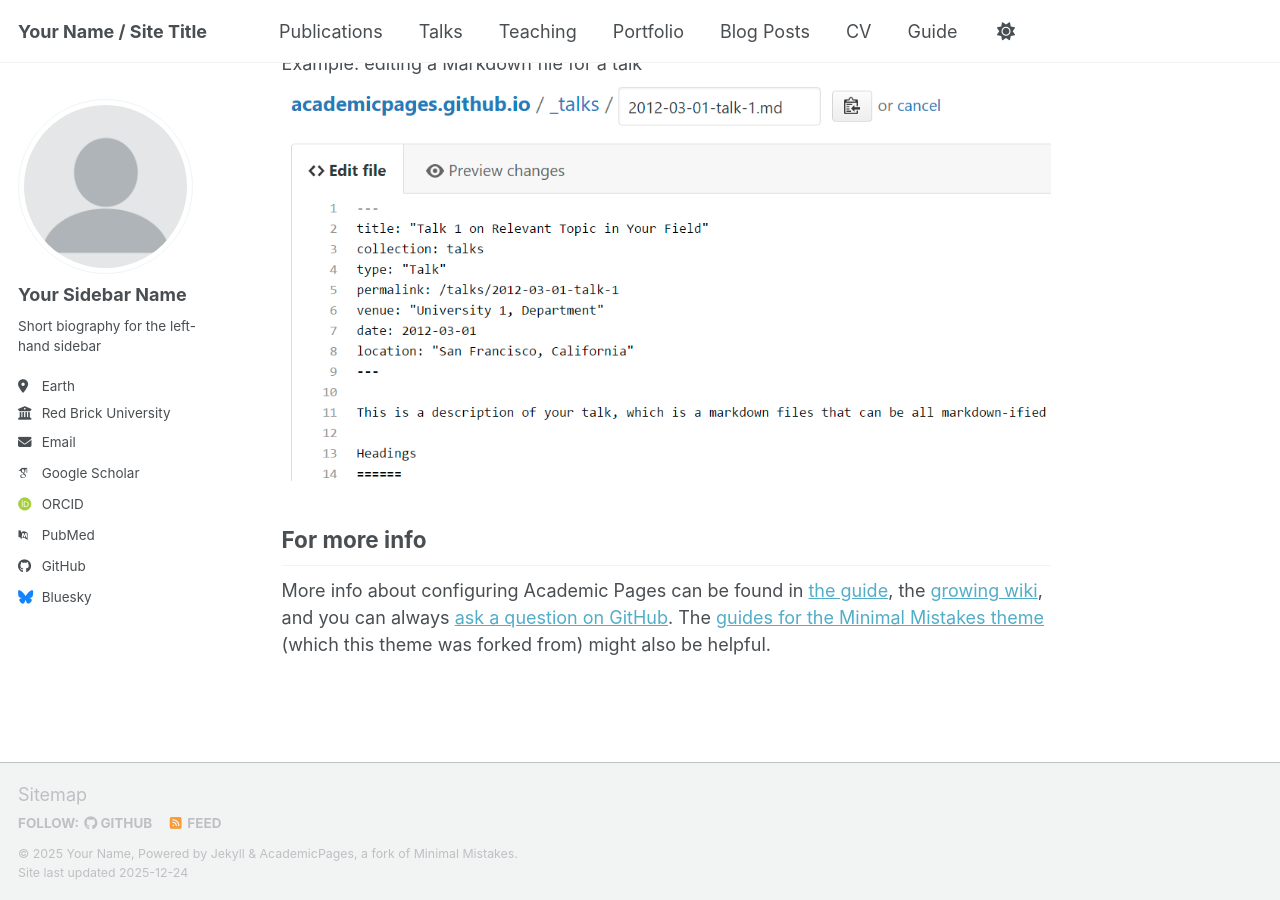
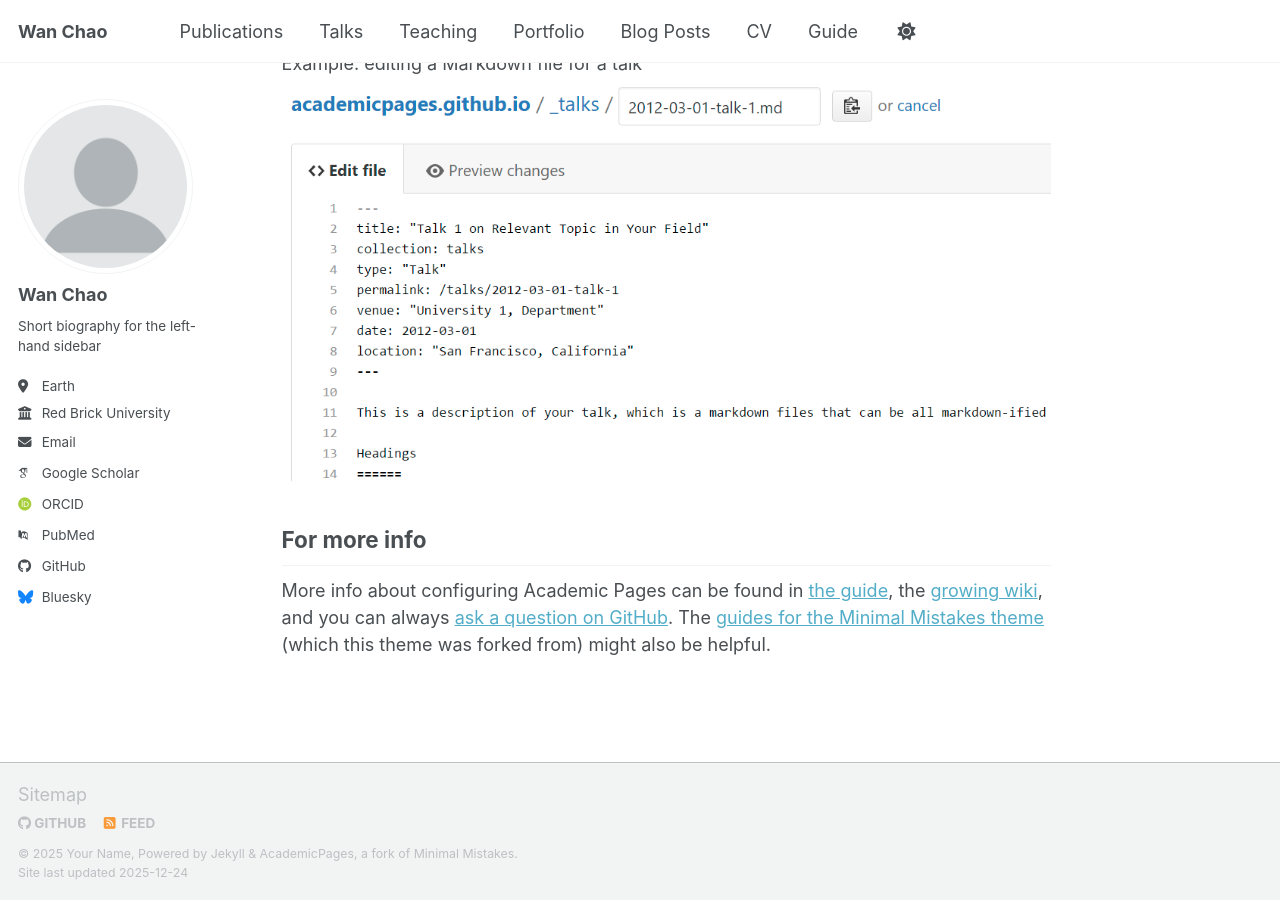
Before and after one commit to Wancha0/Wancha0.github.io, a Jekyll site: the page built from _pages/about.md, in a window 1280 px wide and 900 px high, scrolled down 2718 px. Built offline with Jekyll 4.4.1, drawn with Linux system fonts in a browser that asks for light colours; some web fonts are replaced; a script bundle is joined from its source files by our own code; library files that are not in the unit come from our copies.

Commit message:
Update _config.yml

```diff
--- a/_config.yml
+++ b/_config.yml
@@ -7,9 +7,9 @@
 # server process.
 
 # Basic Site Settings
-locale                   : "en-US"
+locale                   : "CN"
 site_theme               : "default" # the available themes options are "default", "air", "sunrise", "mint", "dirt" and "contrast"
-title                    : "Your Name / Site Title"
+title                    : "Wan Chao"
 title_separator          : "-"
 name                     : &name "Your Name"
 description              : &description "Your Name's academic portfolio"   # Update this with a general description of your site, this is the default if not overridden by a page
@@ -24,7 +24,7 @@
 author:
   # Biographic information
   avatar           : "profile.png"
-  name             : "Your Sidebar Name"
+  name             : "Wan Chao"
   pronouns         : # example: "she/her"
   bio              : "Short biography for the left-hand sidebar"
   location         : "Earth"
```
